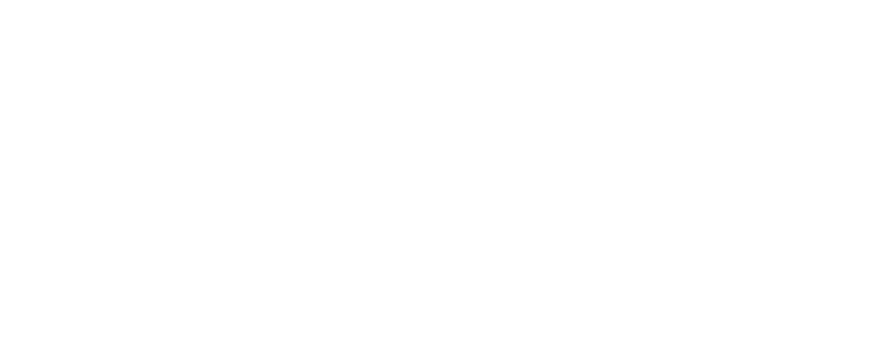
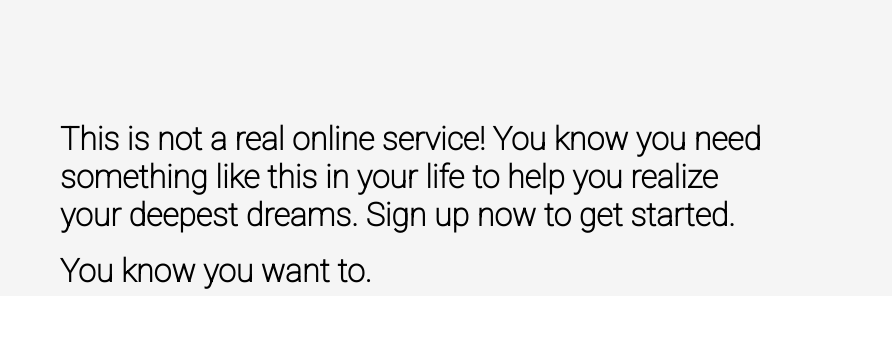
Before and after one commit to ahsan-ali49/odin-signup_form, a plain HTML site: page index.html in a window 1280 px wide. Shown: the top 346 px of the page, 388-1280 px from the left. Drawn offline with Linux system fonts and the light colour scheme; a web font is replaced by a local one.

Commit message:
added topright div

```diff
--- a/index.html
+++ b/index.html
@@ -7,6 +7,10 @@
     <title>SignUp Form</title>
     <link rel="stylesheet" href="style.css" />
     <link href="https://fonts.cdnfonts.com/css/norse" rel="stylesheet" />
+    <link
+      href="https://fonts.googleapis.com/css2?family=Roboto:wght@100&display=swap"
+      rel="stylesheet"
+    />
   </head>
   <body>
     <div class="sides left">
@@ -15,6 +19,18 @@
         <h1>ODIN</h1>
       </div>
     </div>
-    <div class="sides right"></div>
+    <div class="sides right">
+      <div class="top-right">
+        <p>
+          This is not a real online service! You know you need something like
+          this in your life to help you realize your deepest dreams. Sign up now
+          to get started.
+        </p>
+        <br />
+        <p>You know you want to.</p>
+      </div>
+      <div class="midle-right"></div>
+      <div class="bottom-right"></div>
+    </div>
   </body>
 </html>
--- a/style.css
+++ b/style.css
@@ -1,15 +1,20 @@
 body {
   margin: 0;
   padding: 0;
+  width: 100vw;
+  height: 100vh;
+  display: flex;
+  flex-direction: row;
 }
 .left {
   background-image: url(leftbg.jpg);
   background-size: cover;
   height: 100vh;
   width: 30vw;
-  position: fixed;
 }
-
+.right {
+  width: 70vw;
+}
 .logodiv {
   margin-top: 22vh;
   height: 15vh;
@@ -25,3 +30,28 @@ h1 {
   align-self: center;
   font-size: 6em;
 }
+
+.top-right {
+  height: 22vh;
+  padding-top: 15vh;
+  padding-left: 5vw;
+  background-color: whitesmoke;
+}
+.midle-right {
+  height: 30vh;
+  padding-left: 5vw;
+  background-color: white;
+}
+
+.bottom-right {
+  height: 33vh;
+  background-color: whitesmoke;
+}
+
+p {
+  margin: 0;
+  font-family: "Roboto";
+  font-size: 2em;
+  font-weight: bolder;
+  max-width: 88vh;
+}
```
